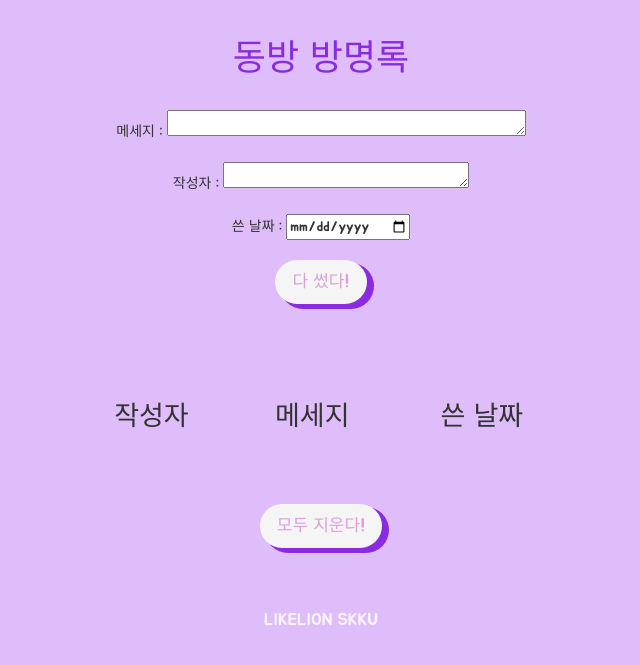
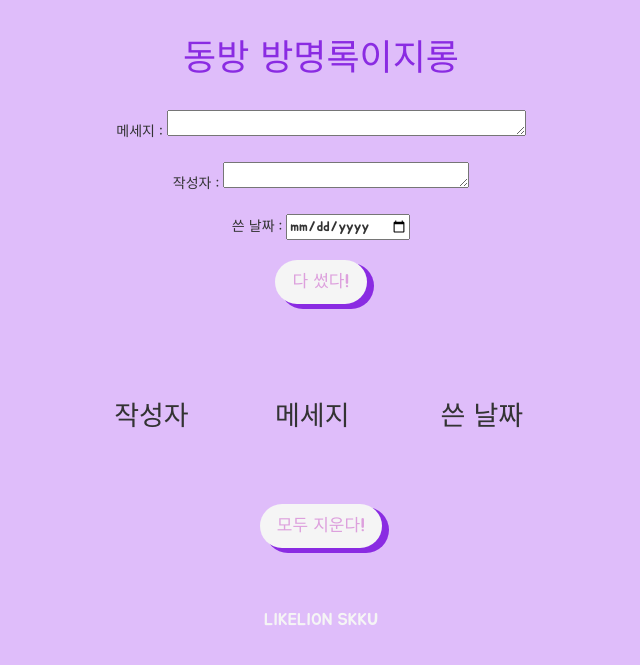
Before and after one commit to joomint99/lastchance, a Django app: page / in a window 1280 px wide. Shown: the top 665 px of the page, without its empty margins (319-959 px from the left). Run offline with Django 3.2, Linux system fonts and the light colour scheme; data that the repository does not hold is empty; some libraries are stand-ins or nearby versions.

Commit message:
pleaseeee

```diff
--- a/board/templates/home.html
+++ b/board/templates/home.html
@@ -13,7 +13,7 @@
 
 
 <div class='introduction'>
-    <h1 id='title'>동방 방명록</h1>
+    <h1 id='title'>동방 방명록이지롱</h1>
     <br>
     <form action="{% url 'submit' %}">
         메세지 : <textarea cols="30" rows="1" name="message"></textarea>
```
